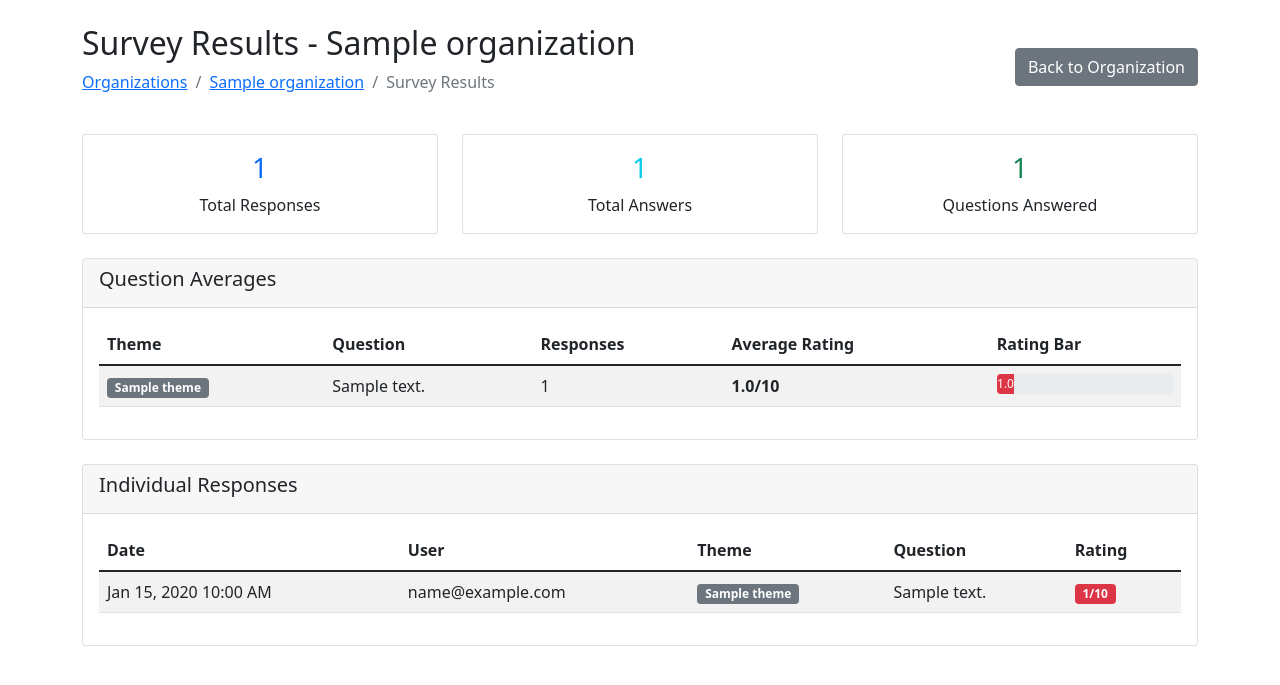
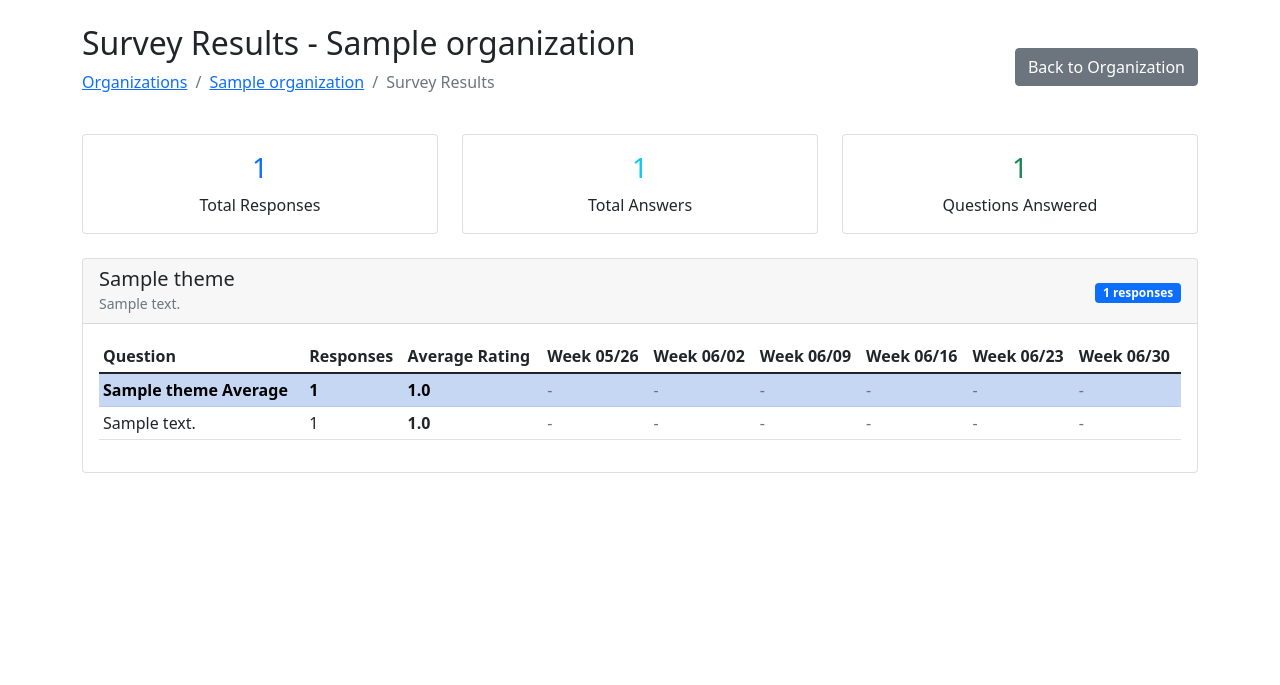
Before and after one commit to christofdamian/engagement, a Django app: page /surveys/1/results/ in a window 1280 px wide. Shown: the part 56-741 px from the top of the page. Run offline with Django 5.2, Linux system fonts and the light colour scheme; a user stored in the database is signed in; tables that the repository leaves empty hold one stand-in row (values such as "Sample post").

Commit message:
show weekly averages

```diff
--- /dev/null
+++ b/engagement/surveys/templatetags/survey_extras.py
@@ -0,0 +1,8 @@
+from django import template
+
+register = template.Library()
+
+@register.filter
+def get_item(dictionary, key):
+    """Get an item from a dictionary by key"""
+    return dictionary.get(key, {})
--- a/engagement/surveys/views.py
+++ b/engagement/surveys/views.py
@@ -4,6 +4,7 @@ from django.contrib import messages
 from django.db import transaction
 from django.forms import modelformset_factory
 from django.utils import timezone
+from datetime import timedelta
 import random
 from organizations.models import Organization, OrganizationMembership
 from .models import Survey, Theme, Question, SurveyResponse, Answer
@@ -247,32 +248,108 @@ def survey_results(request, org_pk):
         '-response__completed_at', 'question__theme__order', 'question__order'
     )
 
+    # Calculate weekly date ranges (last 6 weeks)
+    today = timezone.now().date()
+    weekly_ranges = []
+    for i in range(6):
+        week_start = today - timedelta(days=today.weekday()) - timedelta(weeks=i)
+        week_end = week_start + timedelta(days=6)
+        weekly_ranges.append({
+            'start': week_start,
+            'end': week_end,
+            'label': f"Week {week_start.strftime('%m/%d')}"
+        })
+    weekly_ranges.reverse()  # Show oldest to newest
+
     # Calculate some basic statistics
     total_responses = responses.count()
     if total_responses > 0:
         # Calculate average rating per question
         question_stats = {}
+        theme_stats = {}
+
         for answer in answers:
             question_id = answer.question.id
+            theme_id = answer.question.theme.id
+            answer_date = answer.response.completed_at.date()
+
+            # Question statistics
             if question_id not in question_stats:
                 question_stats[question_id] = {
                     'question': answer.question,
                     'ratings': [],
                     'total': 0,
-                    'count': 0
+                    'count': 0,
+                    'weekly_data': {week['label']: {'total': 0, 'count': 0, 'average': 0} for week in weekly_ranges}
                 }
             question_stats[question_id]['ratings'].append(answer.rating)
             question_stats[question_id]['total'] += answer.rating
             question_stats[question_id]['count'] += 1
 
-        # Calculate averages
+            # Add to weekly data
+            for week in weekly_ranges:
+                if week['start'] <= answer_date <= week['end']:
+                    question_stats[question_id]['weekly_data'][week['label']]['total'] += answer.rating
+                    question_stats[question_id]['weekly_data'][week['label']]['count'] += 1
+                    break
+
+            # Theme statistics
+            if theme_id not in theme_stats:
+                theme_stats[theme_id] = {
+                    'theme': answer.question.theme,
+                    'ratings': [],
+                    'total': 0,
+                    'count': 0,
+                    'questions': [],
+                    'weekly_data': {week['label']: {'total': 0, 'count': 0, 'average': 0} for week in weekly_ranges}
+                }
+            theme_stats[theme_id]['ratings'].append(answer.rating)
+            theme_stats[theme_id]['total'] += answer.rating
+            theme_stats[theme_id]['count'] += 1
+
+            # Add to weekly data
+            for week in weekly_ranges:
+                if week['start'] <= answer_date <= week['end']:
+                    theme_stats[theme_id]['weekly_data'][week['label']]['total'] += answer.rating
+                    theme_stats[theme_id]['weekly_data'][week['label']]['count'] += 1
+                    break
+
+            # Add question to theme if not already present
+            if answer.question not in theme_stats[theme_id]['questions']:
+                theme_stats[theme_id]['questions'].append(answer.question)
+
+        # Calculate averages (overall and weekly)
         for stats in question_stats.values():
             if stats['count'] > 0:
                 stats['average'] = round(stats['total'] / stats['count'], 1)
             else:
                 stats['average'] = 0
+
+            # Calculate weekly averages
+            for week_data in stats['weekly_data'].values():
+                if week_data['count'] > 0:
+                    week_data['average'] = round(week_data['total'] / week_data['count'], 1)
+                else:
+                    week_data['average'] = 0
+
+        for stats in theme_stats.values():
+            if stats['count'] > 0:
+                stats['average'] = round(stats['total'] / stats['count'], 1)
+            else:
+                stats['average'] = 0
+
+            # Calculate weekly averages
+            for week_data in stats['weekly_data'].values():
+                if week_data['count'] > 0:
+                    week_data['average'] = round(week_data['total'] / week_data['count'], 1)
+                else:
+                    week_data['average'] = 0
+
+            # Sort questions by order
+            stats['questions'].sort(key=lambda q: (q.order, q.id))
     else:
         question_stats = {}
+        theme_stats = {}
 
     context = {
         'organization': organization,
@@ -281,6 +358,8 @@ def survey_results(request, org_pk):
         'answers': answers,
         'total_responses': total_responses,
         'question_stats': question_stats.values(),
+        'theme_stats': sorted(theme_stats.values(), key=lambda x: x['theme'].order),
+        'weekly_ranges': weekly_ranges,
         'membership': membership,
     }
     return render(request, 'surveys/results.html', context)
--- a/engagement/templates/surveys/results.html
+++ b/engagement/templates/surveys/results.html
@@ -1,4 +1,5 @@
 {% extends "base.html" %}
+{% load survey_extras %}
 
 {% block title %}Survey Results - {{ organization.name }} - Engagement Platform{% endblock %}
 
@@ -50,93 +51,91 @@
         </div>
     </div>
 
-    <!-- Question Averages -->
-    {% if question_stats %}
+    <!-- Results by Theme -->
+    {% if theme_stats %}
+        {% for stat in theme_stats %}
             <div class="card mb-4">
                 <div class="card-header">
-                <h5>Question Averages</h5>
+                    <div class="row align-items-center">
+                        <div class="col">
+                            <h5 class="mb-0">{{ stat.theme.name }}</h5>
+                            {% if stat.theme.description %}
+                                <small class="text-muted">{{ stat.theme.description }}</small>
+                            {% endif %}
+                        </div>
+                        <div class="col-auto">
+                            <span class="badge bg-primary">{{ stat.count }} responses</span>
+                        </div>
+                    </div>
                 </div>
                 <div class="card-body">
                     <div class="table-responsive">
-                    <table class="table table-striped">
+                        <table class="table table-sm table-striped">
                             <thead>
                                 <tr>
-                                <th>Theme</th>
                                     <th>Question</th>
                                     <th>Responses</th>
                                     <th>Average Rating</th>
-                                <th>Rating Bar</th>
+                                    {% for week in weekly_ranges %}
+                                        <th>{{ week.label }}</th>
+                                    {% endfor %}
                                 </tr>
                             </thead>
                             <tbody>
-                            {% for stat in question_stats %}
+                                <!-- Theme Average Row -->
+                                <tr class="table-primary">
+                                    <td><strong>{{ stat.theme.name }} Average</strong></td>
+                                    <td><strong>{{ stat.count }}</strong></td>
+                                    <td>
+                                        <strong>{{ stat.average }}</strong>
+                                    </td>
+                                    {% for week in weekly_ranges %}
+                                        <td>
+                                            {% with week_data=stat.weekly_data|get_item:week.label %}
+                                                {% if week_data.count > 0 %}
+                                                    <strong>{{ week_data.average }}</strong>
+                                                    <br><small class="text-muted">({{ week_data.count }})</small>
+                                                {% else %}
+                                                    <span class="text-muted">-</span>
+                                                {% endif %}
+                                            {% endwith %}
+                                        </td>
+                                    {% endfor %}
+                                </tr>
+                                <!-- Individual Questions -->
+                                {% for question in stat.questions %}
+                                    {% for q_stat in question_stats %}
+                                        {% if q_stat.question.id == question.id %}
                                             <tr>
-                                    <td><span class="badge bg-secondary">{{ stat.question.theme.name }}</span></td>
-                                    <td>{{ stat.question.text|truncatewords:10 }}</td>
-                                    <td>{{ stat.count }}</td>
+                                                <td>{{ q_stat.question.text|truncatewords:12 }}</td>
+                                                <td>{{ q_stat.count }}</td>
                                                 <td>
-                                        <strong>{{ stat.average }}/10</strong>
+                                                    <strong>{{ q_stat.average }}</strong>
                                                 </td>
+                                                {% for week in weekly_ranges %}
                                                     <td>
-                                        <div class="progress" style="height: 20px;">
-                                            <div class="progress-bar
-                                                {% if stat.average >= 8 %}bg-success
-                                                {% elif stat.average >= 6 %}bg-warning
-                                                {% else %}bg-danger{% endif %}"
-                                                role="progressbar"
-                                                style="width: {{ stat.average|floatformat:0 }}0%">
-                                                {{ stat.average }}
-                                            </div>
-                                        </div>
+                                                        {% with week_data=q_stat.weekly_data|get_item:week.label %}
+                                                            {% if week_data.count > 0 %}
+                                                                {{ week_data.average }}
+                                                                <br><small class="text-muted">({{ week_data.count }})</small>
+                                                            {% else %}
+                                                                <span class="text-muted">-</span>
+                                                            {% endif %}
+                                                        {% endwith %}
                                                     </td>
+                                                {% endfor %}
                                             </tr>
+                                        {% endif %}
+                                    {% endfor %}
                                 {% endfor %}
                             </tbody>
                         </table>
                     </div>
                 </div>
             </div>
+        {% endfor %}
     {% endif %}
 
-    <!-- Individual Responses -->
-    <div class="card">
-        <div class="card-header">
-            <h5>Individual Responses</h5>
-        </div>
-        <div class="card-body">
-            <div class="table-responsive">
-                <table class="table table-striped">
-                    <thead>
-                        <tr>
-                            <th>Date</th>
-                            <th>User</th>
-                            <th>Theme</th>
-                            <th>Question</th>
-                            <th>Rating</th>
-                        </tr>
-                    </thead>
-                    <tbody>
-                        {% for answer in answers %}
-                            <tr>
-                                <td>{{ answer.response.completed_at|date:"M d, Y g:i A" }}</td>
-                                <td>{{ answer.response.user.email }}</td>
-                                <td><span class="badge bg-secondary">{{ answer.question.theme.name }}</span></td>
-                                <td>{{ answer.question.text|truncatewords:8 }}</td>
-                                <td>
-                                    <span class="badge
-                                        {% if answer.rating >= 8 %}bg-success
-                                        {% elif answer.rating >= 6 %}bg-warning
-                                        {% else %}bg-danger{% endif %}">
-                                        {{ answer.rating }}/10
-                                    </span>
-                                </td>
-                            </tr>
-                        {% endfor %}
-                    </tbody>
-                </table>
-            </div>
-        </div>
-    </div>
 
 {% else %}
     <div class="text-center">
```
Also changed, not shown: engagement/surveys/templatetags/__init__.py (added). Lines whose indentation alone changed are shown as unchanged.
